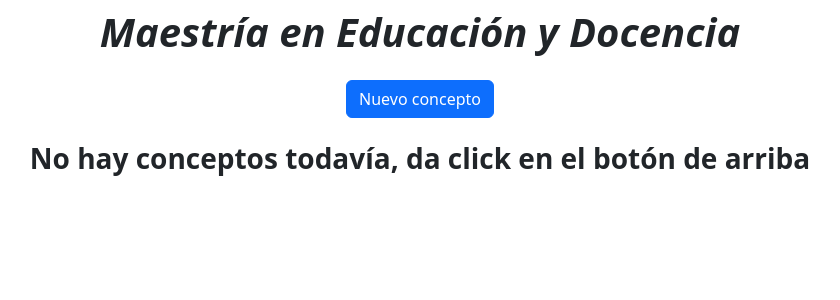
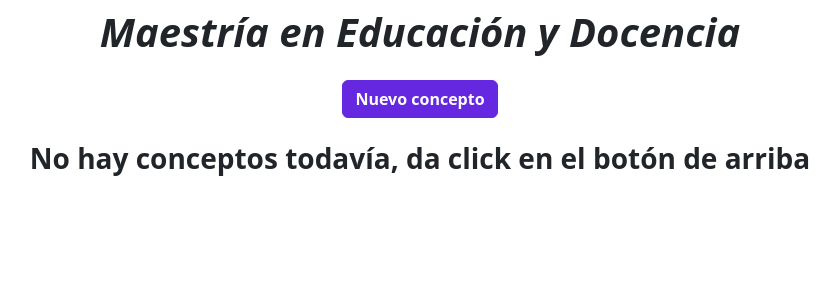
Before and after one commit to GAbrah-SF/django-alpine-conceptos-med, a Django app: page /lista-conceptos/ in a window 1280 px wide. Shown: the part 56-356 px from the top of the page, without its empty margins (220-1060 px from the left). Run offline with Django 4.2, Linux system fonts and the light colour scheme; data that the repository does not hold is empty; some libraries are stand-ins or nearby versions.

Commit message:
feat: add color morado to nuevo concepto button

```diff
--- /dev/null
+++ b/static_assets/css/color_buttons.css
@@ -0,0 +1,19 @@
+.btn-bd-morado {
+  font-weight: 600;
+  color: white;
+  background-color: #6528e0;
+  border-color: #6528e0; /* Cambia el color del borde al mismo que el fondo */
+}
+
+/* Aplica un color de borde diferente en el hover */
+.btn-bd-morado:hover {
+  background-color: #4300cb;
+  color: white;
+}
+
+/* Otros estilos hover, focus, etc. */
+.btn-bd-morado.btn-check:focus + .btn,
+.btn-bd-morado.btn:focus {
+  outline: 0;
+  box-shadow: 0 0 0 .25rem rgba(101, 40, 224, 0.5);
+}
--- a/templates/index_show_conceptos.html
+++ b/templates/index_show_conceptos.html
@@ -4,7 +4,7 @@
 
 {% block content %}
     <h1 class="text-center fw-bold fst-italic">{{ h1 }}</h1>
-    <button class="btn btn-primary mt-4" style="margin: 0 auto; display: block" type="button" data-bs-toggle="modal"
+    <button class="btn btn-bd-morado mt-4" style="margin: 0 auto; display: block" type="button" data-bs-toggle="modal"
             title="Agregar nuevo concepto" data-bs-target="#modalFormConcepto">Nuevo concepto</button>
     {% include 'modals/form.html' %}
 
--- a/templates/layout.html
+++ b/templates/layout.html
@@ -18,6 +18,7 @@
         <script src="{% static 'sweetalert2/sweetalert2.min.js' %}"></script>
 
         <link rel="stylesheet" href="{% static 'css/style_forms.css' %}">
+        <link rel="stylesheet" href="{% static 'css/color_buttons.css' %}">
         <title>{% block title %}{% endblock %}</title>
     </head>
     <body x-data="{ dataForm: { inputConcepto: null, inputSignificado: null, selectBimestre: null, selectMateria: null, selectUnidad: null },
--- a/templates/table.html
+++ b/templates/table.html
@@ -18,7 +18,7 @@
     <thead>
         <tr>
             <th scope="col" class="align-middle text-center cursor-pointer col-md-1" @click="sortData('id')"
-                title="Ordenar por número" style="border-top-left-radius: 25px;">#
+                title="Ordenar por número" style="border-top-left-radius: 20px;">#
                 <span x-show="sortBy === 'id' && sortDir === '▲'"><i class="bi bi-caret-up-fill ms-2"></i></span>
                 <span x-show="sortBy === 'id' && sortDir === '▼'"><i class="bi bi-caret-down-fill ms-2"></i></span>
             </th>
@@ -28,7 +28,7 @@
                 <span x-show="sortBy === 'concepto' && sortDir === '▼'"><i class="bi bi-caret-down-fill ms-3"></i></span>
             </th>
             <th scope="col" class="align-middle col-md-5">SIGNIFICADO</th>
-            <th scope="col" class="align-middle text-center col-md-2" style="border-top-right-radius: 25px;">ACCIONES</th>
+            <th scope="col" class="align-middle text-center col-md-2" style="border-top-right-radius: 20px;">ACCIONES</th>
         </tr>
     </thead>
     <tbody>
```
